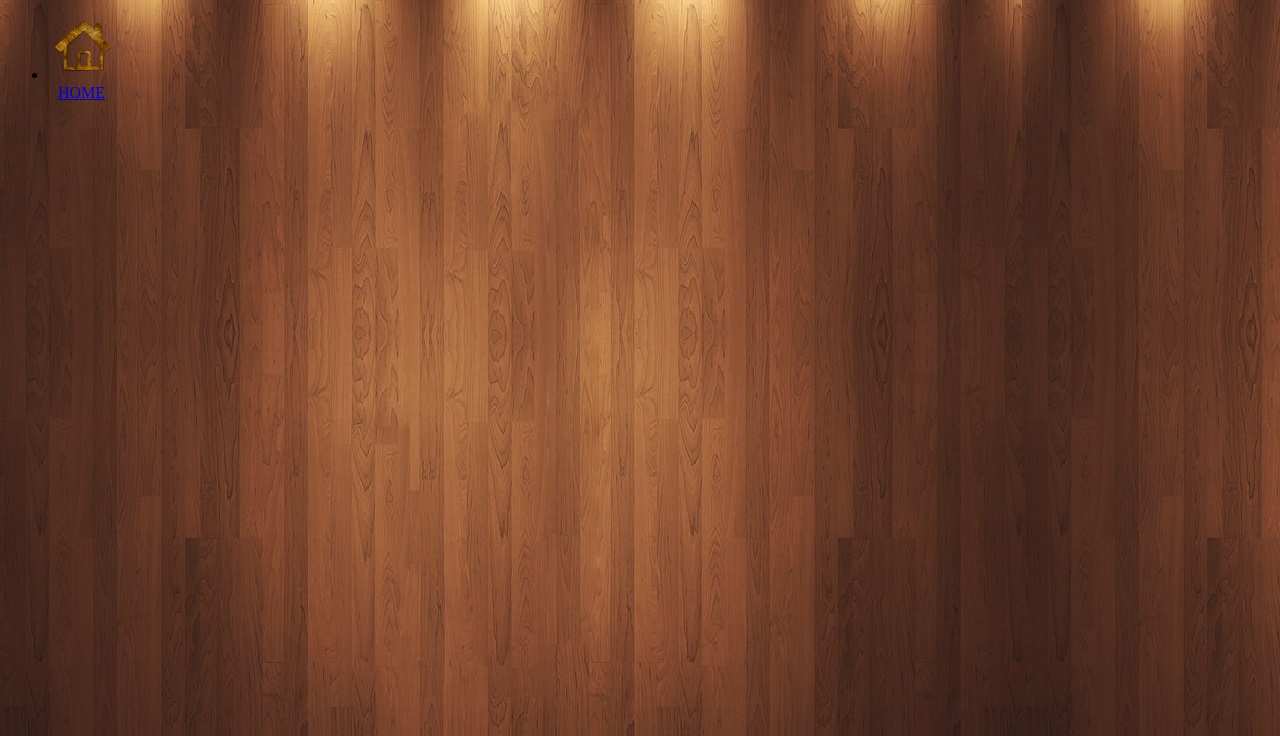
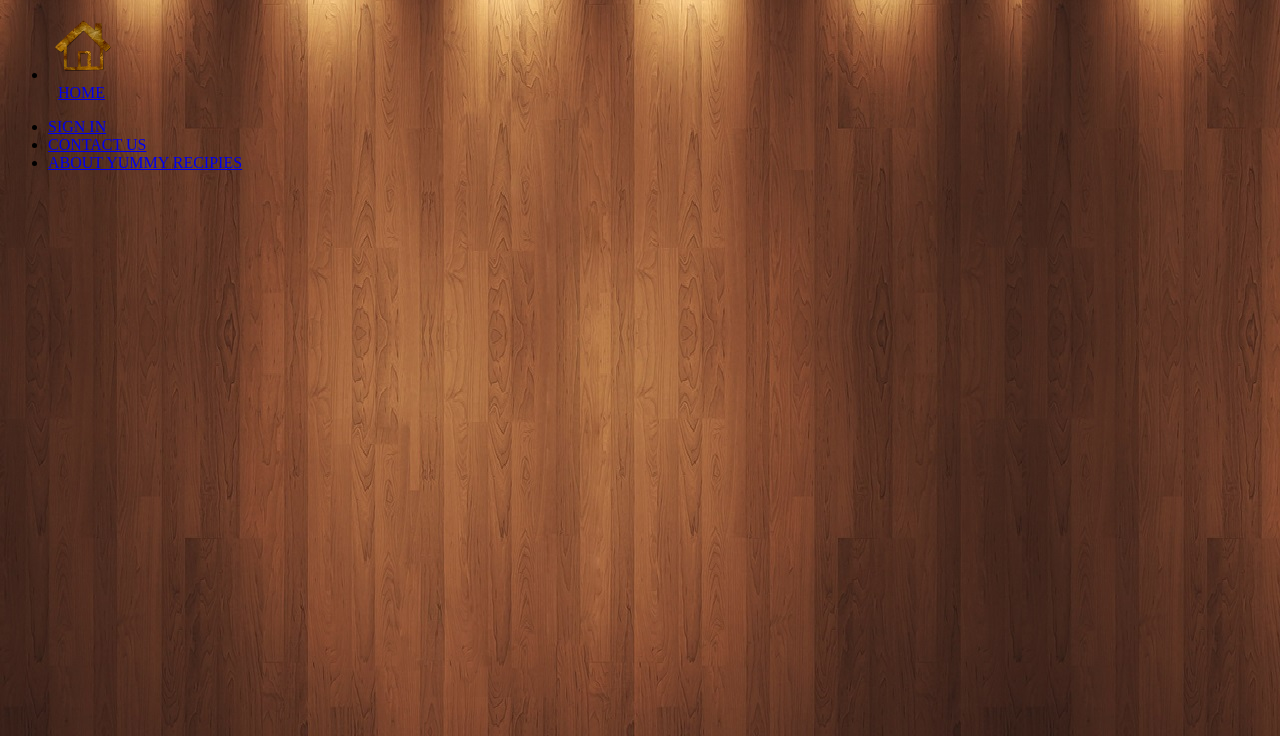
Before and after one commit to CharmiPatel25/TeamPurple_FoodNetwork_FP, a plain HTML site: page index.html in a window 1280 px wide. Shown: the part 64-800 px from the top of the page. Drawn offline with Linux system fonts and the light colour scheme.

Commit message:
[CP] add side nav links

```diff
--- a/index.html
+++ b/index.html
@@ -10,5 +10,12 @@
     <ul class="home" id="upsideul">
         <li><a href="index.html"><img src="img/home.png" height="70" width="70"><div style="margin:0px;margin-left:10px;">HOME</div></a></li>
     </ul>
+
+    <ul class="signin" id="upsideul">
+        <li><a href="javascript:void(0)" onclick="document.getElementById('signpop').style.display='block';">SIGN IN</a></li>
+        <li><a href="contactus.html">CONTACT US</a></li>
+        <li><a href="aboutus.html">ABOUT YUMMY RECIPIES</a></li>
+    </ul><br />
+    <div class="up"></div>
 </body>
 </html>
```
